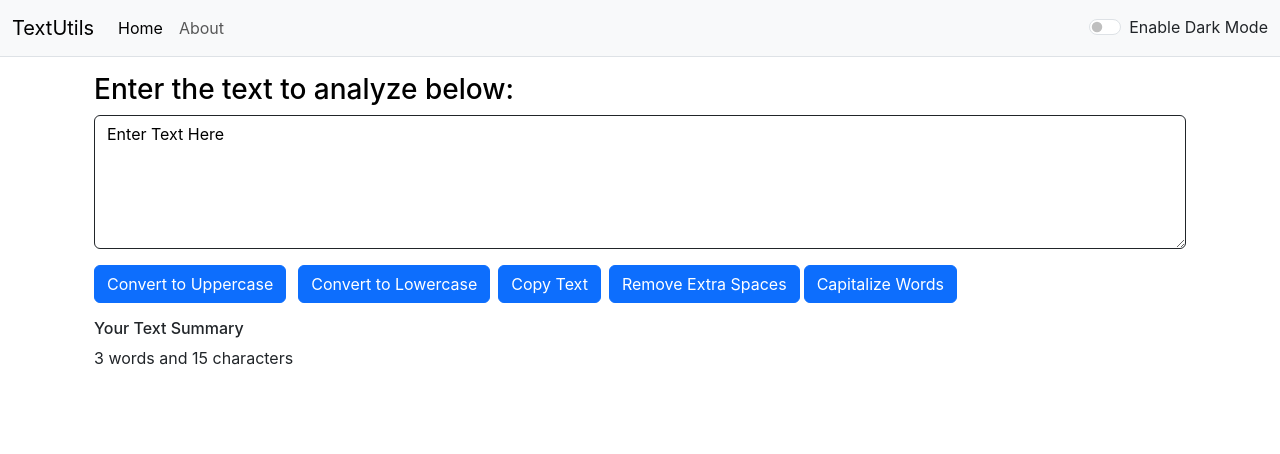
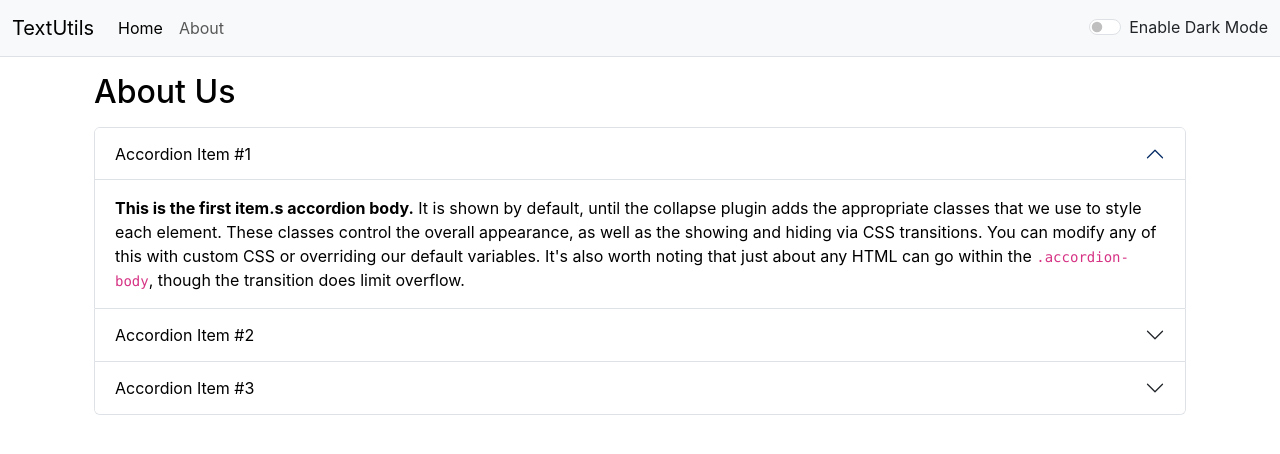
Before and after one commit to Pradeep2027/my-app, a React (Create React App) app: page / in a window 1280 px wide. Shown: the top 454 px of the page. Built offline with nearby package versions, Linux system fonts and the light colour scheme.

Commit message:
About component added

```diff
--- a/src/App.js
+++ b/src/App.js
@@ -1,21 +1,34 @@
 import './App.css';
 import Navbar from './Components/Navbar';
-// import About from './Components/About';
-import Textutils from './Components/Textutils';
+import About from './Components/About';
+// import Textutils from './Components/Textutils';
 import React, { useState } from 'react';
 
 function App() {
 
   const [mode, setMode] = useState('light');
 
+  const [style, setStyle] = useState({
+    color: 'black',
+    backgroundColor: 'white'
+  });
+
   const toggleMode = () => {
     console.log("ToggleMode trigered");
     if (mode === 'light')  {
       setMode('dark');
+      setStyle({
+        color: 'white',
+        backgroundColor: 'black'
+      });
       document.body.style.backgroundColor = 'grey';
     }
     else  {
       setMode('light');
+      setStyle({
+        color: 'black',
+        backgroundColor: 'white'
+      });
       document.body.style.backgroundColor = 'white';
     }
   }
@@ -26,8 +39,8 @@ function App() {
     <>
     <Navbar title="TextUtils" mode={mode} toggleMode={toggleMode}/>
     <div className="container my-3">
-      {/* <About/> */}
-      <Textutils heading="Enter the text to analyze below:" mode={mode}> </Textutils>
+      <About mode={mode} style={style}> </About>
+      {/* <Textutils heading="Enter the text to analyze below:" mode={mode}> </Textutils> */}
     </div>
     </>
   );
--- a/src/Components/About.js
+++ b/src/Components/About.js
@@ -1,23 +1,23 @@
 import React from 'react'
 
-export default function About() {
+export default function About(props) {
   return (
     <>
-    <div className="container">
+    <div className="container pb-2" style={props.style}>
       <h2 className="my-3">About Us</h2>
       <div className="accordion" id="accordionExample">
         <div className="accordion-item">
           <h2 className="accordion-header">
-            <button className="accordion-button" type="button" data-bs-toggle="collapse" data-bs-target="#collapseOne" aria-expanded="true" aria-controls="collapseOne"> Accordion Item #1 </button>
+            <button className="accordion-button" type="button" data-bs-toggle="collapse" data-bs-target="#collapseOne" aria-expanded="true" aria-controls="collapseOne" style={props.style}> Accordion Item #1 </button>
           </h2>
           <div id="collapseOne" className="accordion-collapse collapse show" data-bs-parent="#accordionExample">
-            <div className="accordion-body">
-              <strong>This is the first item’s accordion body.</strong> It is
+            <div className="accordion-body" style={props.style}>
+              <strong>This is the first item.s accordion body.</strong> It is
               shown by default, until the collapse plugin adds the appropriate
               classes that we use to style each element. These classes control
               the overall appearance, as well as the showing and hiding via CSS
               transitions. You can modify any of this with custom CSS or
-              overriding our default variables. It’s also worth noting that just
+              overriding our default variables. It's also worth noting that just
               about any HTML can go within the <code>.accordion-body</code>,
               though the transition does limit overflow.
             </div>
@@ -25,16 +25,16 @@ export default function About() {
         </div>
         <div className="accordion-item">
           <h2 className="accordion-header">
-            <button className="accordion-button collapsed" type="button" data-bs-toggle="collapse" data-bs-target="#collapseTwo" aria-expanded="false" aria-controls="collapseTwo"> Accordion Item #2 </button>
+            <button className="accordion-button collapsed" type="button" data-bs-toggle="collapse" data-bs-target="#collapseTwo" aria-expanded="false" aria-controls="collapseTwo" style={props.style}> Accordion Item #2 </button>
           </h2>
           <div id="collapseTwo" className="accordion-collapse collapse" data-bs-parent="#accordionExample">
-            <div className="accordion-body">
-              <strong>This is the second item’s accordion body.</strong> It is
+            <div className="accordion-body" style={props.style}>
+              <strong>This is the second item's accordion body.</strong> It is
               hidden by default, until the collapse plugin adds the appropriate
               classes that we use to style each element. These classes control
               the overall appearance, as well as the showing and hiding via CSS
               transitions. You can modify any of this with custom CSS or
-              overriding our default variables. It’s also worth noting that just
+              overriding our default variables. It's also worth noting that just
               about any HTML can go within the <code>.accordion-body</code>,
               though the transition does limit overflow.
             </div>
@@ -42,16 +42,16 @@ export default function About() {
         </div>
         <div className="accordion-item">
           <h2 className="accordion-header">
-            <button className="accordion-button collapsed" type="button" data-bs-toggle="collapse" data-bs-target="#collapseThree" aria-expanded="false" aria-controls="collapseThree"> Accordion Item #3 </button>
+            <button className="accordion-button collapsed" type="button" data-bs-toggle="collapse" data-bs-target="#collapseThree" aria-expanded="false" aria-controls="collapseThree" style={props.style}> Accordion Item #3 </button>
           </h2>
           <div id="collapseThree" className="accordion-collapse collapse" data-bs-parent="#accordionExample">
-            <div className="accordion-body">
-              <strong>This is the third item’s accordion body.</strong> It is
+            <div className="accordion-body" style={props.style}>
+              <strong>This is the third item's accordion body.</strong> It is
               hidden by default, until the collapse plugin adds the appropriate
               classes that we use to style each element. These classes control
               the overall appearance, as well as the showing and hiding via CSS
               transitions. You can modify any of this with custom CSS or
-              overriding our default variables. It’s also worth noting that just
+              overriding our default variables. It's also worth noting that just
               about any HTML can go within the <code>.accordion-body</code>,
               though the transition does limit overflow.
             </div>
```
Also changed, not shown: src/Components/Navbar.js (+3 -15 lines).
